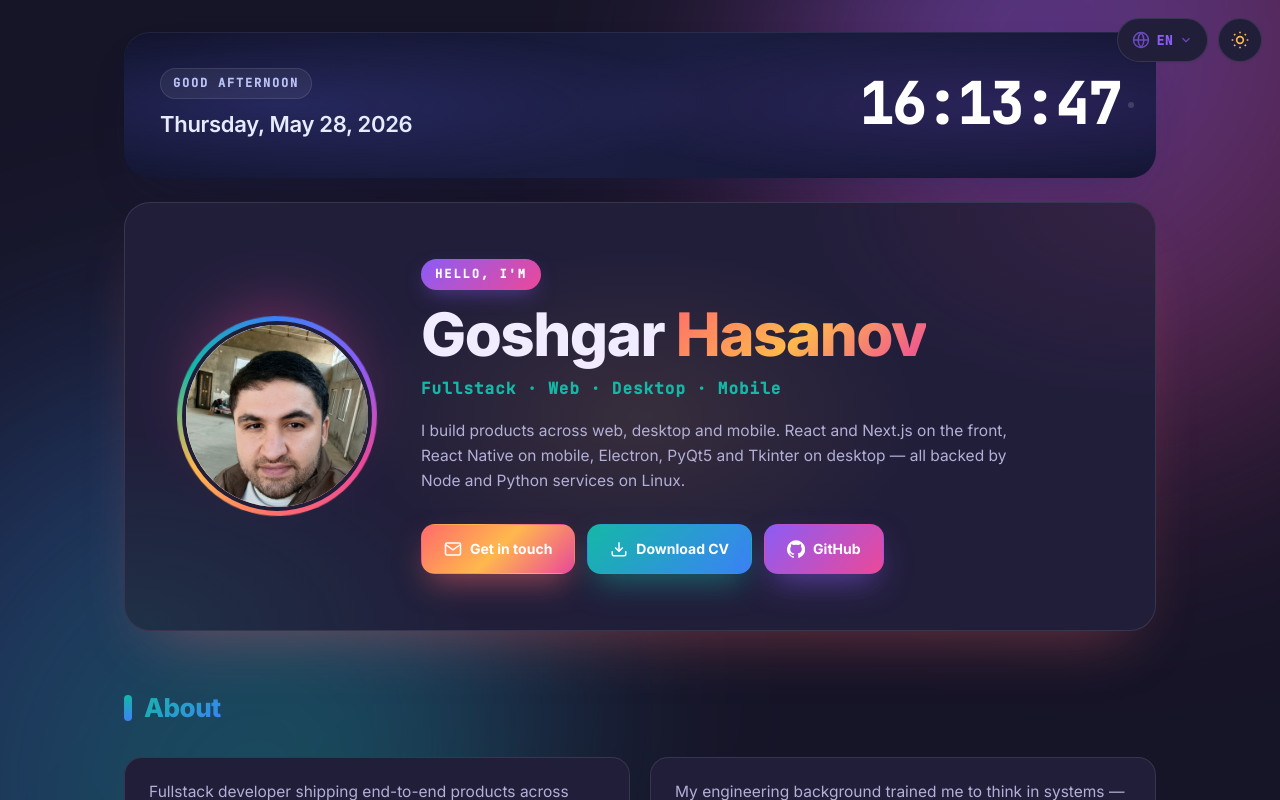
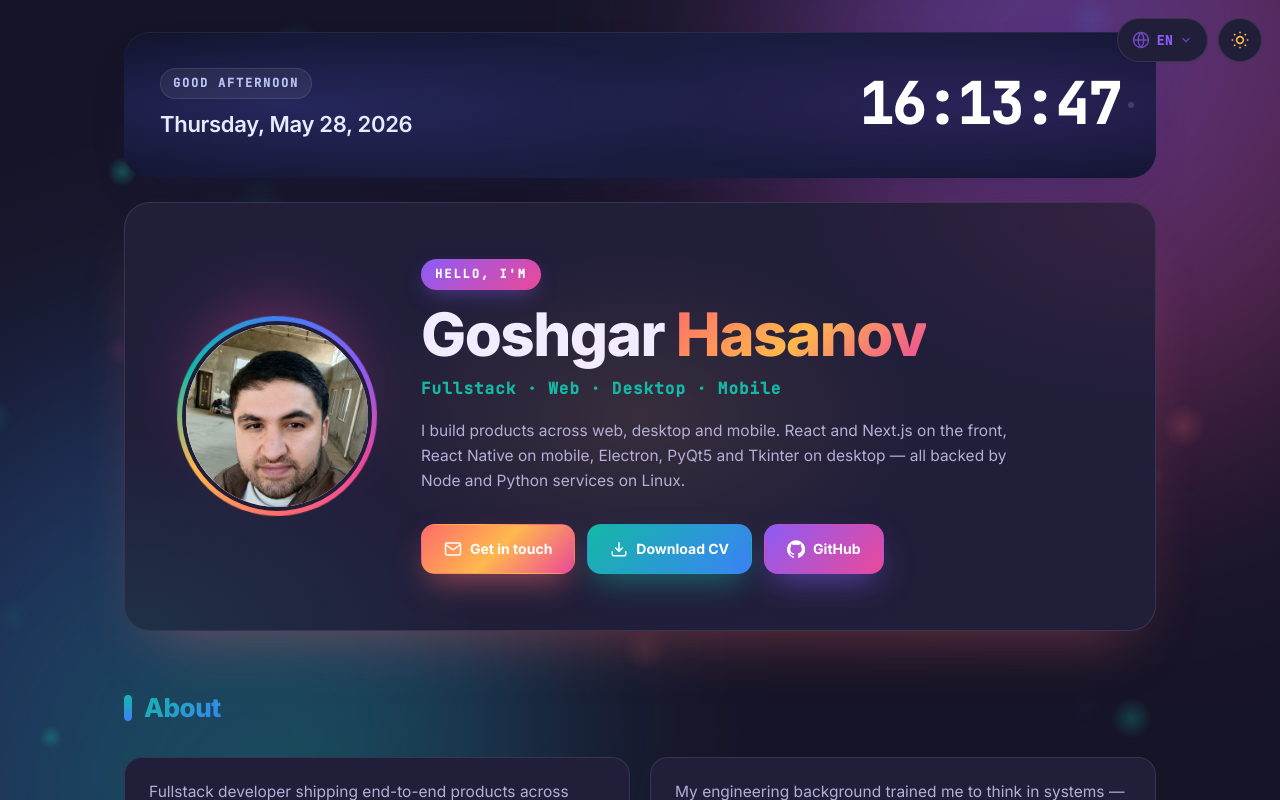
Before and after one commit to goshgarhasanov/goshgarhasanov.github.io, a plain HTML site: page index.html in a window 1280 px wide. Both pictures are taken after a click on the button 1240 px from the left and 40 px from the top of the page. Shown: the top 800 px of the page. Drawn offline with nearby package versions, Linux system fonts and the light colour scheme; no server answers.

Commit message:
Ambient canvas: drifting colored particles + GH gradient mouse trail (desktop only)

```diff
--- a/index.html
+++ b/index.html
@@ -23,6 +23,8 @@
   <link rel="stylesheet" href="styles.css" />
 </head>
 <body>
+  <canvas class="bg-canvas" id="bgCanvas" aria-hidden="true"></canvas>
+
   <div class="top-controls">
     <div class="lang-switcher">
       <button class="lang-btn" id="langBtn" aria-haspopup="true" aria-expanded="false">
@@ -323,8 +325,8 @@
     </div>
   </div>
 
-  <script src="i18n.js?v=9"></script>
-  <script src="script.js?v=9"></script>
+  <script src="i18n.js?v=10"></script>
+  <script src="script.js?v=10"></script>
 
   <!--Start of Tawk.to Script-->
   <script type="text/javascript">
--- a/script.js
+++ b/script.js
@@ -203,6 +203,117 @@
     if (e.key === 'Escape' && photoModal && photoModal.classList.contains('open')) closeModal();
   });
 
+  /* ---------- Ambient canvas: drifting particles + "GH" mouse trail ---------- */
+  (function ambient() {
+    const canvas = document.getElementById('bgCanvas');
+    if (!canvas) return;
+
+    const isTouch = matchMedia('(hover: none) and (pointer: coarse)').matches;
+    const reduce = matchMedia('(prefers-reduced-motion: reduce)').matches;
+    if (isTouch || reduce) { canvas.remove(); return; }
+
+    const ctx = canvas.getContext('2d', { alpha: true });
+    const dpr = Math.min(window.devicePixelRatio || 1, 2);
+    let w = 0, h = 0;
+    const resize = () => {
+      w = window.innerWidth;
+      h = window.innerHeight;
+      canvas.width = w * dpr;
+      canvas.height = h * dpr;
+      canvas.style.width = w + 'px';
+      canvas.style.height = h + 'px';
+      ctx.setTransform(dpr, 0, 0, dpr, 0, 0);
+    };
+    resize();
+    window.addEventListener('resize', resize, { passive: true });
+
+    const isDark = () => document.documentElement.getAttribute('data-theme') === 'dark';
+    const palette = ['#ff6b6b', '#ffb84d', '#14b8a6', '#8b5cf6', '#3b82f6', '#ec4899'];
+    const hexToRgba = (hex, a) => {
+      const r = parseInt(hex.slice(1, 3), 16);
+      const g = parseInt(hex.slice(3, 5), 16);
+      const b = parseInt(hex.slice(5, 7), 16);
+      return `rgba(${r},${g},${b},${a})`;
+    };
+
+    const COUNT = 38;
+    const particles = Array.from({ length: COUNT }, () => ({
+      x: Math.random() * w,
+      y: Math.random() * h,
+      r: 1.6 + Math.random() * 4,
+      vx: (Math.random() - 0.5) * 0.25,
+      vy: (Math.random() - 0.5) * 0.25,
+      color: palette[(Math.random() * palette.length) | 0],
+      baseA: 0.18 + Math.random() * 0.22,
+      pulse: Math.random() * Math.PI * 2,
+      pulseSpeed: 0.008 + Math.random() * 0.012,
+    }));
+
+    const trail = [];
+    const TRAIL_LIFE_MS = 1100;
+    let lastSpawn = 0;
+    window.addEventListener('mousemove', (e) => {
+      const now = performance.now();
+      if (now - lastSpawn < 28) return; // throttle ~36 spawns/sec max
+      lastSpawn = now;
+      trail.push({ x: e.clientX, y: e.clientY, born: now });
+      if (trail.length > 26) trail.shift();
+    }, { passive: true });
+
+    const frame = (now) => {
+      ctx.clearRect(0, 0, w, h);
+      const dark = isDark();
+      const glowAlpha = dark ? 1.0 : 0.85;
+
+      // Particles
+      for (const p of particles) {
+        p.x += p.vx;
+        p.y += p.vy;
+        if (p.x < -20) p.x = w + 20;
+        if (p.x > w + 20) p.x = -20;
+        if (p.y < -20) p.y = h + 20;
+        if (p.y > h + 20) p.y = -20;
+        p.pulse += p.pulseSpeed;
+
+        const a = p.baseA * (0.55 + Math.sin(p.pulse) * 0.45) * glowAlpha;
+        const R = p.r * 5;
+        const grad = ctx.createRadialGradient(p.x, p.y, 0, p.x, p.y, R);
+        grad.addColorStop(0, hexToRgba(p.color, a));
+        grad.addColorStop(1, hexToRgba(p.color, 0));
+        ctx.fillStyle = grad;
+        ctx.beginPath();
+        ctx.arc(p.x, p.y, R, 0, Math.PI * 2);
+        ctx.fill();
+      }
+
+      // GH mouse trail — newest is sharpest at cursor, older fades behind
+      for (let i = trail.length - 1; i >= 0; i--) {
+        const t = trail[i];
+        const age = now - t.born;
+        if (age > TRAIL_LIFE_MS) { trail.splice(i, 1); continue; }
+        const life = 1 - age / TRAIL_LIFE_MS;
+        const size = 22 + (1 - life) * 28;
+        const alpha = life * (dark ? 0.95 : 0.85);
+
+        ctx.font = `800 ${size}px 'Inter', system-ui, sans-serif`;
+        ctx.textAlign = 'center';
+        ctx.textBaseline = 'middle';
+        const g = ctx.createLinearGradient(t.x - size, t.y - size / 2, t.x + size, t.y + size / 2);
+        g.addColorStop(0, hexToRgba('#ff6b6b', alpha));
+        g.addColorStop(0.5, hexToRgba('#ec4899', alpha));
+        g.addColorStop(1, hexToRgba('#8b5cf6', alpha));
+        ctx.shadowColor = hexToRgba('#ec4899', alpha * 0.6);
+        ctx.shadowBlur = 22 * life;
+        ctx.fillStyle = g;
+        ctx.fillText('GH', t.x, t.y);
+      }
+      ctx.shadowBlur = 0;
+
+      requestAnimationFrame(frame);
+    };
+    requestAnimationFrame(frame);
+  })();
+
   /* ---------- Skill bar animation ---------- */
   const bars = document.querySelectorAll('.skill-fill');
   if ('IntersectionObserver' in window) {
--- a/styles.css
+++ b/styles.css
@@ -130,6 +130,22 @@ html[data-theme="dark"] body::after {
 
 @media (prefers-reduced-motion: reduce) {
   body::before, body::after { animation: none; }
+}
+
+/* ===== Ambient particle canvas (desktop only) ===== */
+.bg-canvas {
+  position: fixed;
+  inset: 0;
+  z-index: -1;
+  pointer-events: none;
+  width: 100vw;
+  height: 100vh;
+}
+@media (hover: none) and (pointer: coarse) {
+  .bg-canvas { display: none; }
+}
+@media (prefers-reduced-motion: reduce) {
+  .bg-canvas { display: none; }
 }
 a { color: inherit; text-decoration: none; }
 img { display: block; max-width: 100%; }
```
